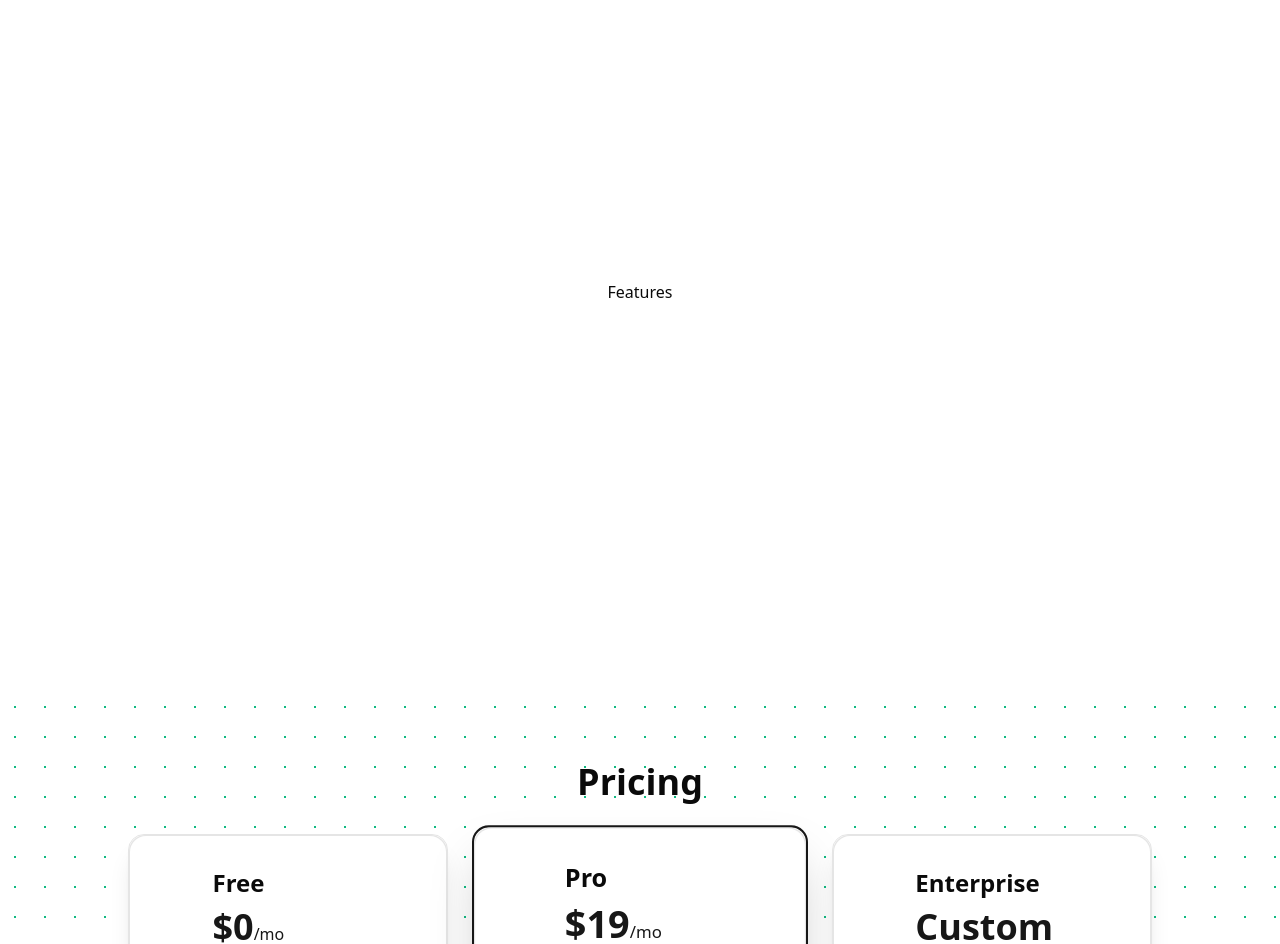
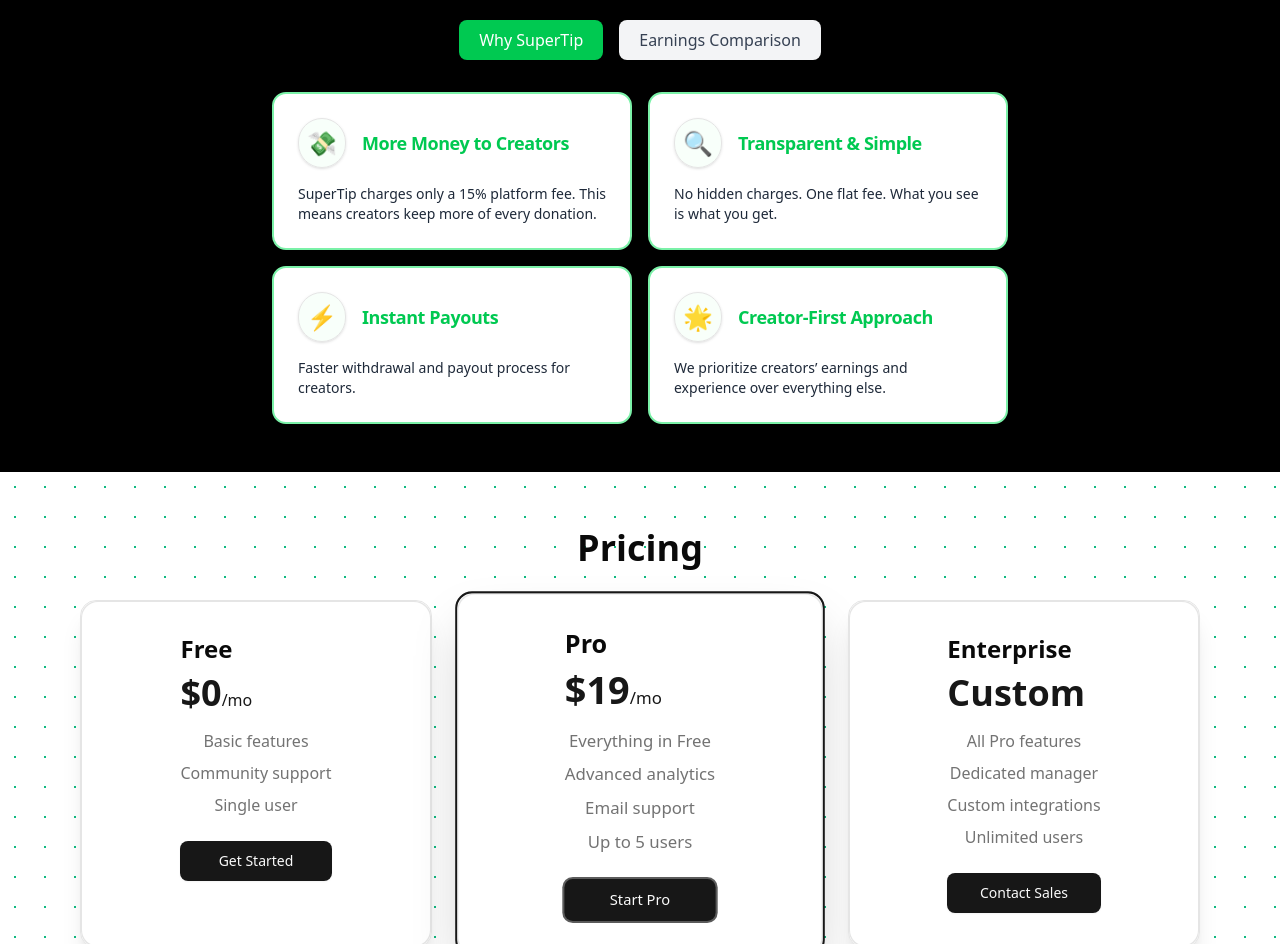
Before and after one commit to shrivastavpush/super-tip, a Next.js app: page / in a window 1280 px wide. Shown: the part 1028-1972 px from the top of the page. Built offline with nearby package versions, Linux system fonts and the light colour scheme.

Commit message:
Added Feature Scetion

```diff
--- a/app/page.jsx
+++ b/app/page.jsx
@@ -5,6 +5,7 @@
 import { SmoothCursor } from "@/components/ui/smooth-cursor";
 import { VelocityScroll } from "@/components/magicui/scroll-based-velocity";
 
+const Features = dynamic(() => import("@/components/Features/Features"));
 const Pricing = dynamic(() => import("@/components/Pricing"));
 const FaqAccordion = dynamic(() => import("@/components/FaqAccordion"));
 const ContactForm = dynamic(() => import("@/components/ContactForm"));
@@ -20,17 +21,17 @@
 
       {/* velocity scroll section */}
       <section className="py-10 bg-black/5">
+        <VelocityScroll className="text-emerald-500" defaultVelocity={10} direction="left">SuperTip</VelocityScroll>
         <VelocityScroll className="text-black" defaultVelocity={5} direction="right">SuperChatsMadeEasy</VelocityScroll>
-        <VelocityScroll className="text-emerald-500" defaultVelocity={10} direction="left">SuperTip</VelocityScroll>
       </section>
 
       {/* features section */}
-      <section id="features" className="flex justify-center items-center h-screen">
-        <h1>Features</h1>
+      <section className="flex justify-center bg-black items-center flex-col px-8 mx-auto relative w-full z-20" id="features">
+        <Features />
       </section>
 
       {/* pricing section */}
-      <section className='flex justify-center items-center flex-col px-8 mx-auto relative w-full h-[70vh] z-20' id="pricing">
+      <section className='flex justify-center items-center flex-col p-10 md:p-14 mx-auto relative w-full h-auto z-20' id="pricing">
         <BackgroundGridGreen />
 
         <Pricing />
--- /dev/null
+++ b/components/Features/BarGraph.jsx
@@ -0,0 +1,51 @@
+const BarGraph = ({ platform, value, breakdown }) => {
+    const creatorPercent = value;
+    const segments = [
+        {
+            label: 'Creator Receives',
+            percent: creatorPercent,
+            color: 'bg-green-500',
+            textColor: 'text-white',
+        },
+        ...breakdown.map((b) => ({
+            label: b.label,
+            percent: b.percent,
+            color: b.color,
+            textColor: 'text-white',
+        })),
+    ];
+
+    return (
+        <div className="mb-6">
+            <div className="flex justify-between mb-2">
+                <span className="font-semibold text-base text-white">{platform}</span>
+                <span className="text-sm text-muted-foreground">Creator Receives: ₹{value} / ₹100</span>
+            </div>
+            <div className="flex h-8 rounded overflow-hidden border border-border bg-card w-full">
+                {segments.map((seg, i) => (
+                    <div
+                        key={seg.label}
+                        className={`flex items-center justify-center text-xs font-bold ${seg.textColor} ${seg.color}`}
+                        style={{ width: `${seg.percent}%`, position: 'relative' }}
+                        title={seg.label + ': ' + seg.percent + '%'}
+                    >
+                        {seg.percent > 10 ? `${seg.percent}%` : ''}
+
+                        {seg.percent <= 10 && seg.percent > 0 ? (
+                            <span className="w-1 h-1 rounded-full bg-white block" style={{ minWidth: 4, minHeight: 4 }}></span>
+                        ) : null}
+                    </div>
+                ))}
+            </div>
+            <div className="flex gap-4 mt-1 text-xs flex-wrap">
+                {segments.map((seg) => (
+                    <span key={seg.label} className={`${seg.color.replace('bg-', 'text-')} font-semibold`}>
+                        {seg.label}
+                    </span>
+                ))}
+            </div>
+        </div>
+    );
+};
+
+export default BarGraph;
--- /dev/null
+++ b/components/Features/FeatureCard.jsx
@@ -0,0 +1,14 @@
+import React from 'react';
+import { Card, CardHeader, CardTitle, CardContent } from '@/components/ui/card';
+
+const FeatureCard = React.memo(({ f }) => (
+  <Card className="border-2 border-green-300 shadow-sm">
+    <CardHeader className="flex flex-row items-center gap-4 p-6 pb-2">
+      <span className="text-2xl text-white mb-0 border rounded-full p-2 bg-green-200/10 shadow-sm hover:bg-green-200 transition-colors duration-200">{f.icon}</span>
+      <CardTitle className="text-green-500 mb-0">{f.title}</CardTitle>
+    </CardHeader>
+    <CardContent className="text-gray-800 pt-2">{f.desc}</CardContent>
+  </Card>
+));
+
+export default FeatureCard;
--- /dev/null
+++ b/components/Features/Features.jsx
@@ -0,0 +1,57 @@
+'use client'
+
+import dynamic from 'next/dynamic';
+import React, { useState } from 'react';
+import { DATA, FEATURES, TABS } from '@/data/Features';
+import TabButton from '@/components/Features/TabButton';
+import FeatureCard from '@/components/Features/FeatureCard';
+
+const BarGraph = dynamic(() => import('@/components/Features/BarGraph'));
+
+
+const Features = () => {
+  const [tab, setTab] = useState('why');
+
+  // Memoize mapped elements to avoid unnecessary re-renders
+  const tabButtons = React.useMemo(
+    () => TABS.map((t) => (
+      <TabButton key={t.key} t={t} active={tab === t.key} onClick={() => setTab(t.key)} />
+    )),
+    [tab]
+  );
+
+  const featureCards = React.useMemo(
+    () => FEATURES.map((f) => <FeatureCard key={f.title} f={f} />),
+    []
+  );
+
+  return (
+    <div className="w-full max-w-3xl mx-auto px-2 sm:px-4 py-8 sm:py-12">
+      <h2 className="text-2xl sm:text-3xl lg:text-4xl font-bold mb-6 text-center text-white">Why Choose SuperTip?</h2>
+      <div className="flex flex-wrap justify-center gap-2 sm:gap-4 mb-8">
+        {tabButtons}
+      </div>
+      {tab === 'why' && (
+        <div className="grid grid-cols-1 md:grid-cols-2 gap-4">
+          {featureCards}
+        </div>
+      )}
+      {tab === 'compare' && (
+        <div>
+          <h3 className="text-xl text-gray-200 font-semibold mb-4 text-center">Earnings from ₹100 Donation</h3>
+          <div className="flex flex-col gap-8">
+            <BarGraph platform={DATA.other.name} value={DATA.other.received} cut={DATA.other.cut} breakdown={DATA.other.breakdown} />
+
+            <BarGraph platform={DATA.supertip.name} value={DATA.supertip.received} cut={DATA.supertip.cut} breakdown={DATA.supertip.breakdown} />
+          </div>
+
+          <div className="mt-6 text-center text-sm text-muted-foreground">
+            <span className="font-semibold text-gray-100">SuperTip</span> lets creators keep <span className="font-bold text-green-600">₹85</span> out of every ₹100 donated, compared to only <span className="font-bold text-red-500">₹56</span> on Other!
+          </div>
+        </div>
+      )}
+    </div>
+  );
+};
+
+export default React.memo(Features);
--- /dev/null
+++ b/components/Features/TabButton.jsx
@@ -0,0 +1,14 @@
+import React from 'react';
+
+const TabButton = React.memo(({ t, active, onClick }) => (
+  <button
+    key={t.key}
+    className={`px-5 py-2 rounded-md font-medium transition-colors duration-200 focus:outline-none cursor-pointer ${active ? 'bg-green-500 text-white shadow-lg' : 'bg-gray-100 text-gray-700 hover:bg-gray-200'}`}
+    onClick={onClick}
+    type="button"
+  >
+    {t.label}
+  </button>
+));
+
+export default TabButton;
--- a/components/Pricing.jsx
+++ b/components/Pricing.jsx
@@ -6,11 +6,12 @@
     return (
         <>
             <h2 className="text-4xl font-bold mb-8 text-foreground">Pricing</h2>
-            <div className="grid grid-cols-1 md:grid-cols-3 gap-8 w-full max-w-5xl">
+            <div className="w-full max-w-6xl mx-auto px-2 sm:px-4">
+                <div className="grid grid-cols-1 sm:grid-cols-2 lg:grid-cols-3 gap-6 sm:gap-8">
                     {plans.map((plan) => (
                         <MagicCard
                             key={plan.title}
-                        className={`p-8 rounded-2xl flex flex-col items-center bg-card ${plan.cardClass}`}
+                            className={`w-full p-6 sm:p-8 rounded-2xl flex flex-col items-center bg-card ${plan.cardClass}`}
                         >
                             <h3 className="text-2xl font-semibold mb-2 text-card-foreground">{plan.title}</h3>
                             <p className="text-4xl font-bold mb-4 text-primary">
@@ -37,6 +38,7 @@
                         </MagicCard>
                     ))}
                 </div>
+            </div>
         </>
     );
 };
--- a/components/magicui/magic-card.jsx
+++ b/components/magicui/magic-card.jsx
@@ -8,10 +8,10 @@
   children,
   className,
   gradientSize = 200,
-  gradientColor = "#10b981", // emerald-500
+  gradientColor = "#22c55e", // green-500
   gradientOpacity = 0.8,
-  gradientFrom = "#10b981", // emerald-500
-  gradientTo = "#34d399" // emerald-400
+  gradientFrom = "#4ade80", // green-400
+  gradientTo = "#86efac" // green-300
 }) {
   const cardRef = useRef(null);
   const mouseX = useMotionValue(-gradientSize);
@@ -61,7 +61,11 @@
   return (
     <div
       ref={cardRef}
-      className={cn("group relative rounded-[inherit]", className)}>
+      className={cn(
+        "group relative w-full max-w-full rounded-xl sm:rounded-2xl overflow-hidden p-4 sm:p-6 md:p-8 bg-card",
+        className
+      )}
+    >
       <motion.div
         className="pointer-events-none absolute inset-0 rounded-[inherit] bg-border duration-300 group-hover:opacity-100"
         style={{
--- a/components/magicui/scroll-based-velocity.jsx
+++ b/components/magicui/scroll-based-velocity.jsx
@@ -76,7 +76,7 @@
   return (
     <div
       ref={containerRef}
-      className="w-full overflow-hidden whitespace-nowrap"
+      className="w-full overflow-hidden whitespace-nowrap pb-2"
       {...props}>
       <motion.div className="inline-block" style={{ x }}>
         {Array.from({ length: repetitions }).map((_, i) => (
--- /dev/null
+++ b/components/ui/card.jsx
@@ -0,0 +1,36 @@
+import React from "react";
+
+export function Card({ className = "", children, ...props }) {
+  return (
+    <div
+      className={`rounded-xl border bg-card text-card-foreground shadow-md ${className}`}
+      {...props}
+    >
+      {children}
+    </div>
+  );
+}
+
+export function CardHeader({ className = "", children, ...props }) {
+  return (
+    <div className={`flex flex-col space-y-1.5 p-6 ${className}`} {...props}>
+      {children}
+    </div>
+  );
+}
+
+export function CardTitle({ className = "", children, ...props }) {
+  return (
+    <h3 className={`font-semibold leading-none tracking-tight text-lg ${className}`} {...props}>
+      {children}
+    </h3>
+  );
+}
+
+export function CardContent({ className = "", children, ...props }) {
+  return (
+    <div className={`p-6 pt-0 text-sm ${className}`} {...props}>
+      {children}
+    </div>
+  );
+}
--- /dev/null
+++ b/data/Features.js
@@ -0,0 +1,47 @@
+export const TABS = [
+    { label: 'Why SuperTip', key: 'why' },
+    { label: 'Earnings Comparison', key: 'compare' },
+];
+
+export const FEATURES = [
+    {
+        title: 'More Money to Creators',
+        desc: 'SuperTip charges only a 15% platform fee. This means creators keep more of every donation.',
+        icon: '💸',
+    },
+    {
+        title: 'Transparent & Simple',
+        desc: 'No hidden charges. One flat fee. What you see is what you get.',
+        icon: '🔍',
+    },
+    {
+        title: 'Instant Payouts',
+        desc: 'Faster withdrawal and payout process for creators.',
+        icon: '⚡',
+    },
+    {
+        title: 'Creator-First Approach',
+        desc: 'We prioritize creators’ earnings and experience over everything else.',
+        icon: '🌟',
+    },
+];
+
+export const DATA = {
+    other: {
+        name: 'Other',
+        received: 56,
+        cut: 44,
+        breakdown: [
+            { label: 'Platform Cut', percent: 30, color: 'bg-red-500' },
+            { label: 'Govt/Tax', percent: 14, color: 'bg-yellow-500' },
+        ],
+    },
+    supertip: {
+        name: 'SuperTip',
+        received: 85,
+        cut: 15,
+        breakdown: [
+            { label: 'SuperTip Platform Fee', percent: 15, color: 'bg-red-500' },
+        ],
+    },
+};
```
Lines whose indentation alone changed are shown as unchanged.
